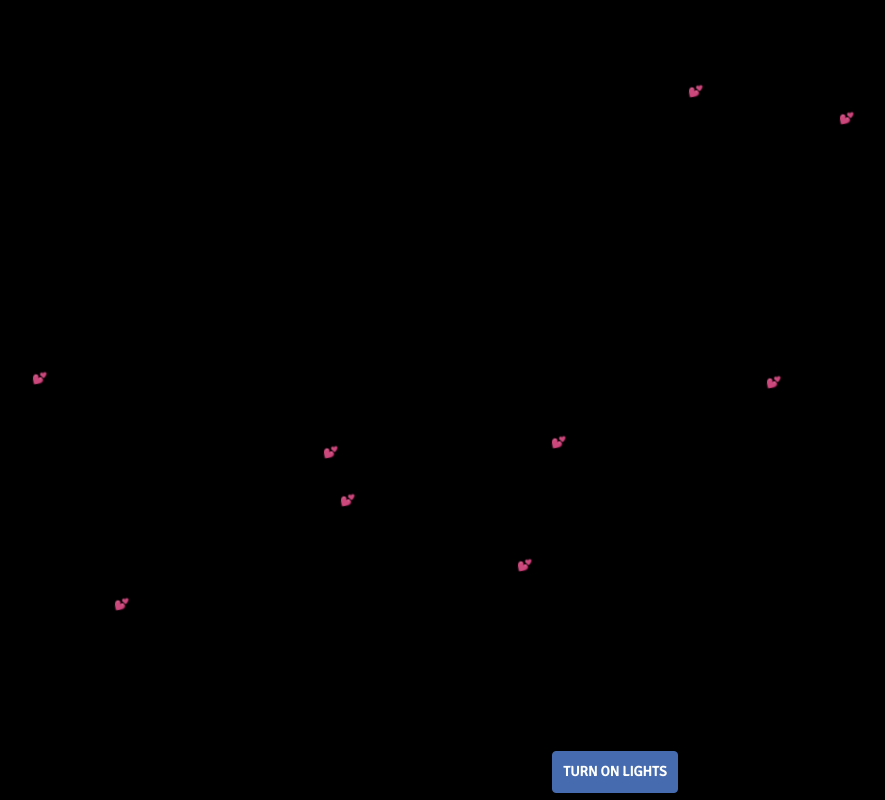
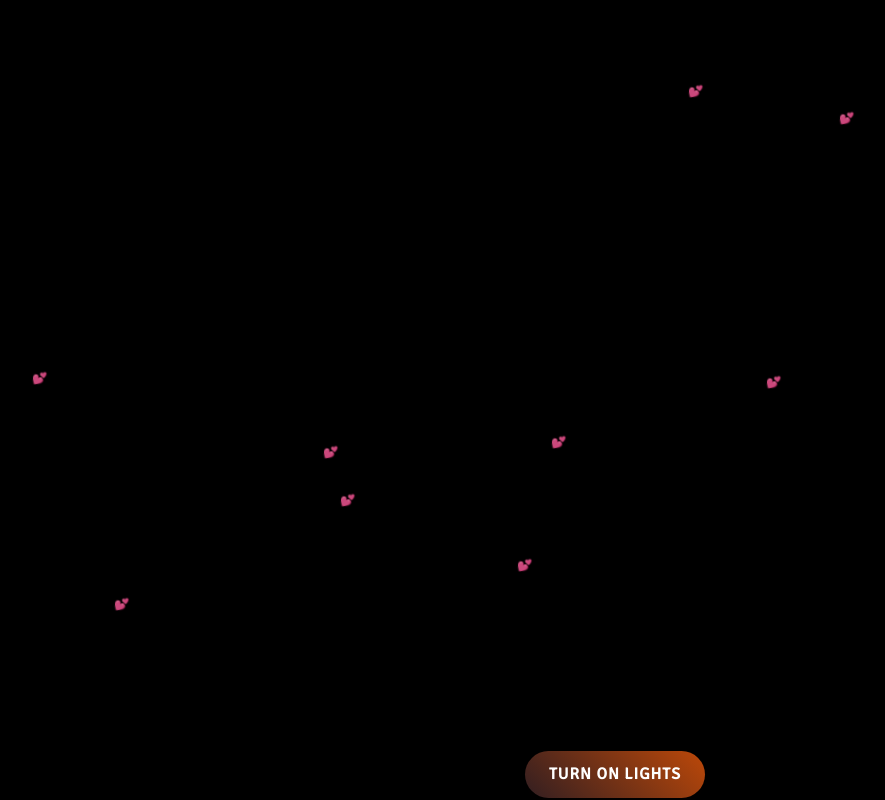
Before and after one commit to Theekshana2907/Amali_Birthday, a website: page index.html in a window 1280 px wide. Shown: the whole page, without its empty margins (25-910 px from the left). Drawn offline with nearby package versions, Linux system fonts and the light colour scheme.

Commit message:
Update stylesheet.css

```diff
--- a/stylesheet.css
+++ b/stylesheet.css
@@ -1308,13 +1308,22 @@ audio {
 }
 
 .btn-primary {
-        border-color: #466baf;
-        padding: 10px;
-        text-transform: uppercase;
-        font-family: 'Signika', sans-serif;
-        font-weight: 700;
-        color: #fff;
-        background-color: #466baf;
+	padding-bottom: 50px;
+	padding: 12px 24px;
+    font-family: 'Signika', sans-serif;
+    font-size: 16px;
+    font-weight: 600;
+    text-transform: uppercase;
+    letter-spacing: 1px;
+    box-shadow: 0 8px 16px rgba(2, 0, 0, 3);
+    transition: transform 0.3s ease, box-shadow 0.3s ease;
+    position: relative;
+    overflow: hidden;
+    border: none;
+    border-radius: 50px;
+    cursor: pointer;
+    background: linear-gradient(45deg, #321e21, #bc4809); /* Gradient background */
+    color: white;
 }
     .btn-primary:hover,
     .btn-primary:focus,
```
